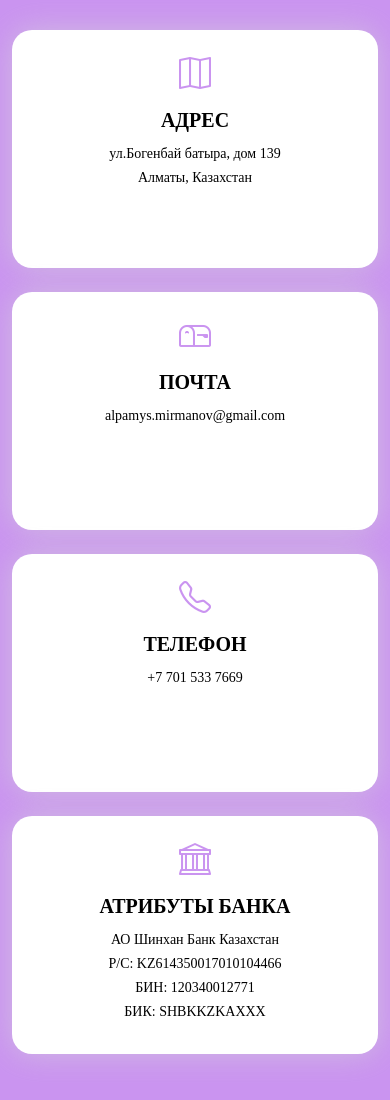
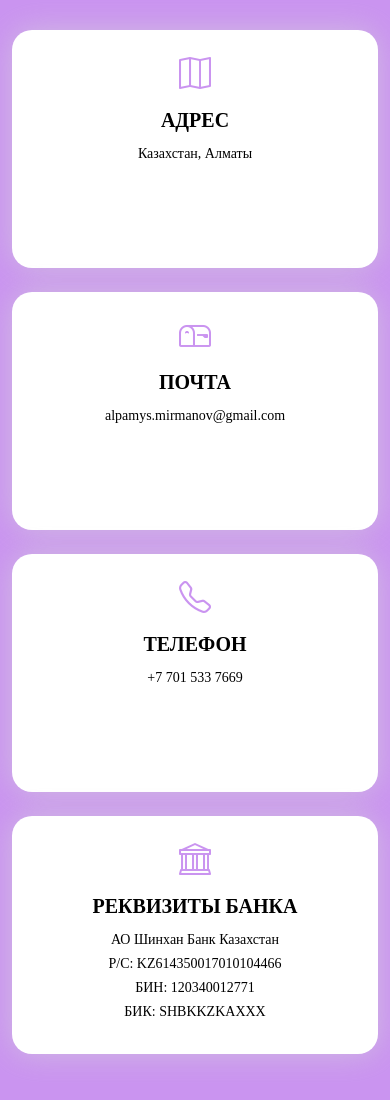
Before and after one commit to kamasaky/msks, a plain HTML site: page index_mobile.html in a window 390 px wide. Shown: the part 5251-6351 px from the top of the page. Drawn offline with Linux system fonts and the light colour scheme; grey boxes are pictures that could not be loaded.

Commit message:
Update index_mobile.html

```diff
--- a/index_mobile.html
+++ b/index_mobile.html
@@ -195,9 +195,9 @@
         <div class="info-box mb-4">
           <i class="bi bi-map"></i></i>
           <h3>АДРЕС</h3>
-          <p>ул.Богенбай батыра, дом 139</p>
-          <p>Алматы, Казахстан</p>
-          <br><br>
+        <p>Казахстан, Алматы</p>
+
+          <br><br><br>
 
 
         </div>
@@ -229,7 +229,7 @@
       <div class="col-lg-3 col-md-6">
         <div class="info-box  mb-4">
           <i class="bi bi-bank"></i>
-          <h3>АТРИБУТЫ БАНКА</h3>
+          <h3>РЕКВИЗИТЫ БАНКА</h3>
           <p id="bank">АО Шинхан Банк Казахстан          </p>
           <p id="bank">Р/С: KZ614350017010104466          </p>
           <p id="bank">БИН: 120340012771
```
